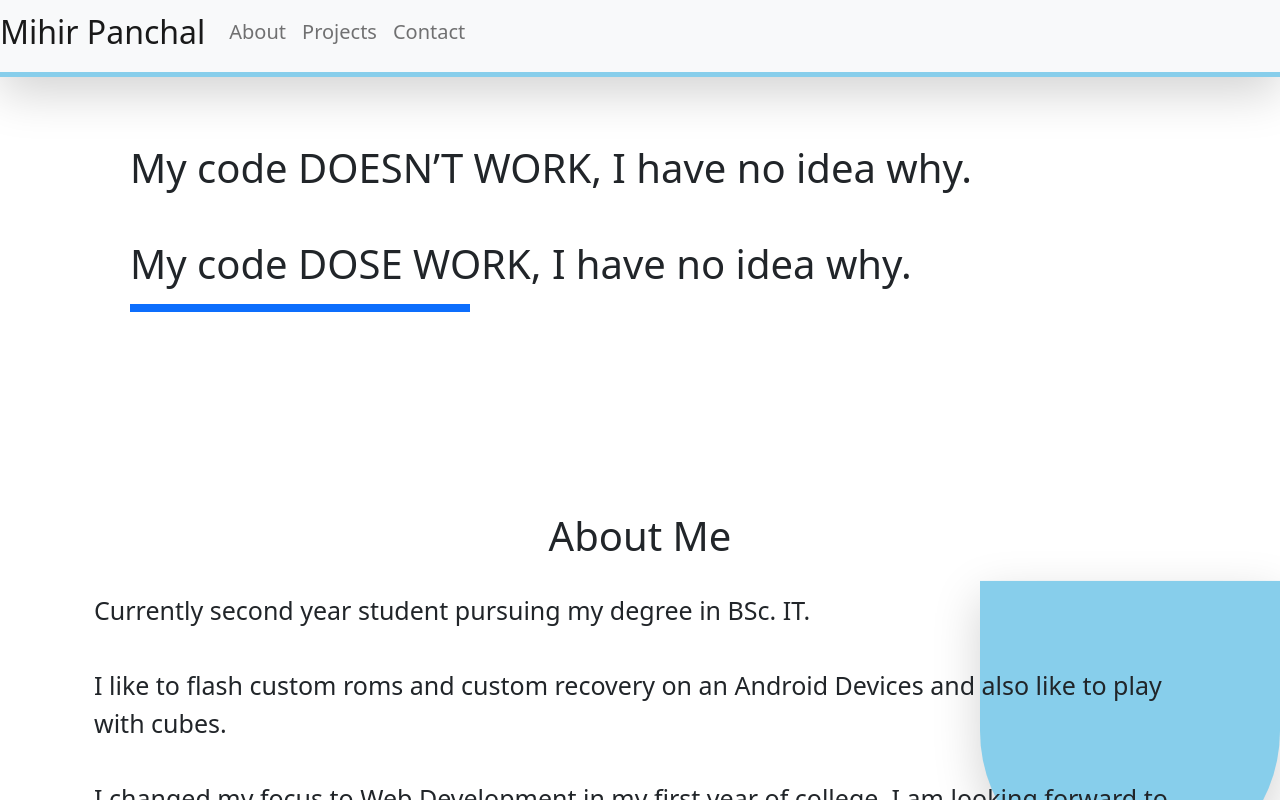
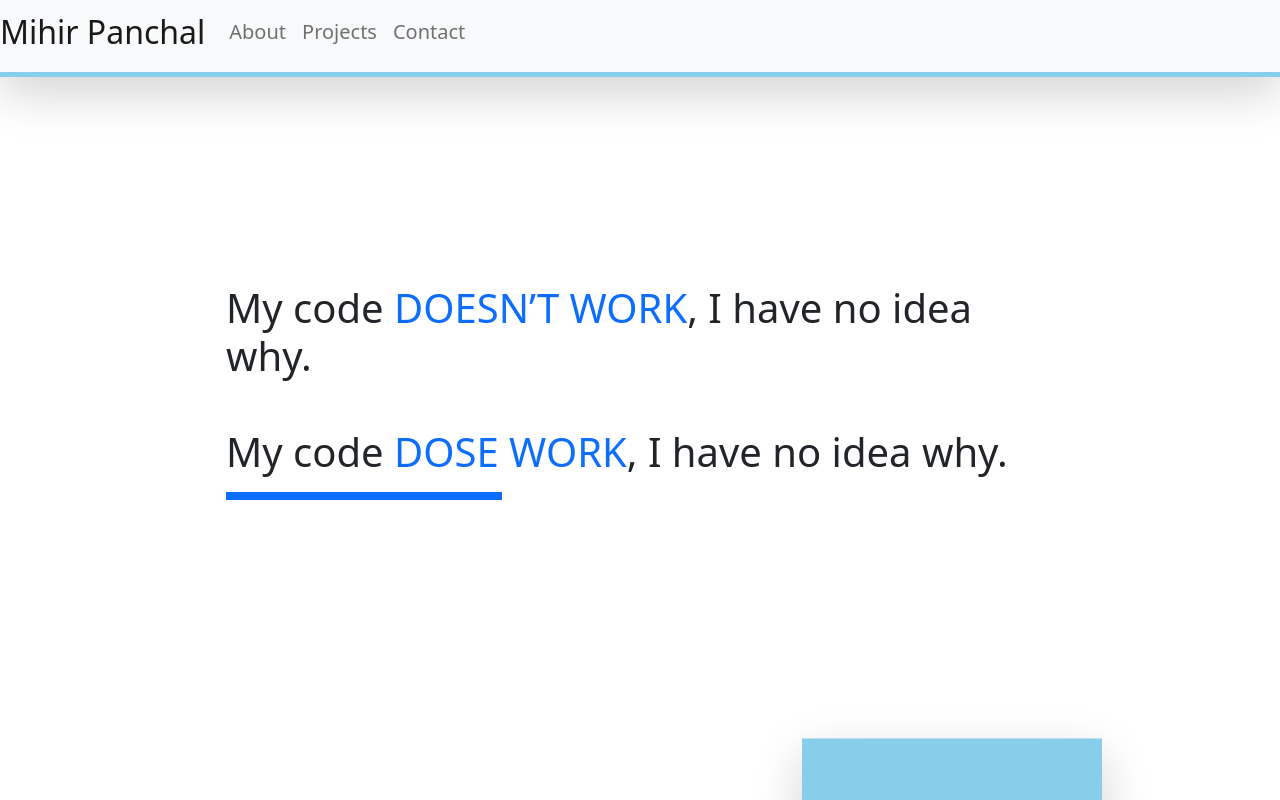
Before and after one commit to Mihir06121/Portfolio-v2, a React (Create React App) app: page / in a window 1280 px wide. Shown: the top 800 px of the page. Built offline with nearby package versions, Linux system fonts and the light colour scheme; the HTML template or start-up script is replaced by a standard one.

Commit message:
Contact form now in Footer

```diff
--- a/src/App.js
+++ b/src/App.js
@@ -5,7 +5,7 @@ import './App.css';
 import Home from '../src//components/pages/Home'
 import About from '../src//components/pages/About'
 import Projects from '../src//components/pages/Projects'
-import Contact from '../src//components/pages/Contact'
+// import Contact from '../src//components/pages/Contact'
 import Footer from '../src//components/Footer'
 import NavBar from '../src/components/Header'
 import AOS from 'aos'
@@ -26,7 +26,7 @@ const App = () => {
       <Home />
       <About />
       <Projects />
-      <Contact />
+      {/* <Contact /> */}
       <Footer/>
     </div>
     </>
--- a/src/components/Footer.js
+++ b/src/components/Footer.js
@@ -1,8 +1,15 @@
 import React from 'react'
+import Contact from '../components/pages/Contact'
 
 const Footer = () => {
     return(
         <footer className="footer bg-light text-center pb-3 pt3">
+            <Contact />
+            <div className="pt-3 pb-3 text-center">
+                <a className="mx-2" href="https://www.instagram.com/_mihir.panchal_/" ><i className="fab fa-instagram fa-2x"></i></a>
+                <a className="mx-2" href="https://github.com/Mihir06121"><i className="fab fa-github fa-2x"></i></a>
+                <a className="mx-2" href="https://www.linkedin.com/in/mihir-panchal-5167811a4/"><i className="fab fa-linkedin fa-2x"></i></a>
+            </div>
             <div className="container">Copyright © <a rel="noopener noreferrer" target="_blank"
                 href="https://mihirpanchal.com">mihirpanchal.com</a> 2020
             </div>
--- a/src/components/pages/Home.css
+++ b/src/components/pages/Home.css
@@ -12,6 +12,18 @@
 
 .bottom-border{
 	border-bottom: 0.5rem solid #0d6efd;
+}
+
+.parent-container{
+	position: relative;
+	display: flex;
+	justify-content: center;
+	align-items: center;
+	height: 600px
+}
+
+.child-container {
+	position: relative;
 }
 
 .project-card {
--- a/src/components/pages/Home.js
+++ b/src/components/pages/Home.js
@@ -10,18 +10,20 @@ const Home = () => {
     })
 
     return (
-        <div id="home" className="pt-5">
-        <div>
-            <section className="pt-5 pb-5">
+        <div id="home" className="p-lg-5">
+        <div className="p-lg-5">
+            <section className="parent-container pt-5 pb-5">
+                <div className="child-container">
                     <h1 className="p-5">
                         <div className="" data-aos="fade-up" data-aos-delay="00">
-                            My code DOESN’T WORK, I have no idea why.
+                            My code <span className="text-primary">DOESN’T WORK</span>, I have no idea why.
                         </div><br/>
                         <div className="" data-aos="fade-up" data-aos-delay="200">
-                            My code DOSE WORK, I have no idea why.
+                            My code <span className="text-primary">DOSE WORK</span>, I have no idea why.
                         </div>
-                        <div className="col-4 p-2 bottom-border" data-aos="fade-left" data-aos-delay="600"></div>
+                        <div className="col-md-4 p-2 bottom-border" data-aos="fade-left" data-aos-delay="600"></div>
                     </h1>
+                </div>
                 {/* <div className="container upper">
                     <div className="row pl-2 pr-2 d-flex justify-content-around">
                         <div className="col-lg-5 order-lg-first pb-2 bg-light shadow-lg"  data-aos="flip-right" data-aos-easing="ease-out-back" data-aos-delay="300">
@@ -31,10 +33,6 @@ const Home = () => {
                                         <h1 className="text-large pl-3">Hey! There</h1>
                                         <h1 className="text-large pl-3">This is <span style={{color:"skyblue"}}>Mihir Panchal</span></h1>
                                         <div className="pt-3 pb-3 text-center">
-                                            <a className="mx-2" href="https://www.instagram.com/_mihir.panchal_/" ><i className="fab fa-instagram fa-2x"></i></a>
-                                            <a className="mx-2" href="https://github.com/Mihir06121"><i className="fab fa-github fa-2x"></i></a>
-                                            <a className="mx-2" href="https://www.linkedin.com/in/mihir-panchal-5167811a4/"><i className="fab fa-linkedin fa-2x"></i></a>
-                                        </div>
                                     </div>
                                 </div>
                             </div>
@@ -45,8 +43,8 @@ const Home = () => {
                     </div>
                     <div className="vert-move block2 shadow-lg" data-aos="zoom-in" data-aos-easing="ease-out-back" data-aos-delay="2000"></div>
                 </div> */}
-            <div className="vert-move block6 shadow-lg" data-aos="zoom-in" data-aos-easing="ease-out-back"></div>
-            <div className="vert-move block shadow-lg" data-aos="zoom-in" data-aos-easing="ease-out-back" data-aos-delay=""></div>
+                <div className="vert-move block6 shadow-lg" data-aos="zoom-in" data-aos-easing="ease-out-back"></div>
+                <div className="vert-move block shadow-lg" data-aos="zoom-in" data-aos-easing="ease-out-back" data-aos-delay=""></div>
             </section>
 
             {/* <section  className="pt-5 pb-5" id="#projects">
```
Also changed, not shown: 1 other file (tests, documents, lock files or other folders).
